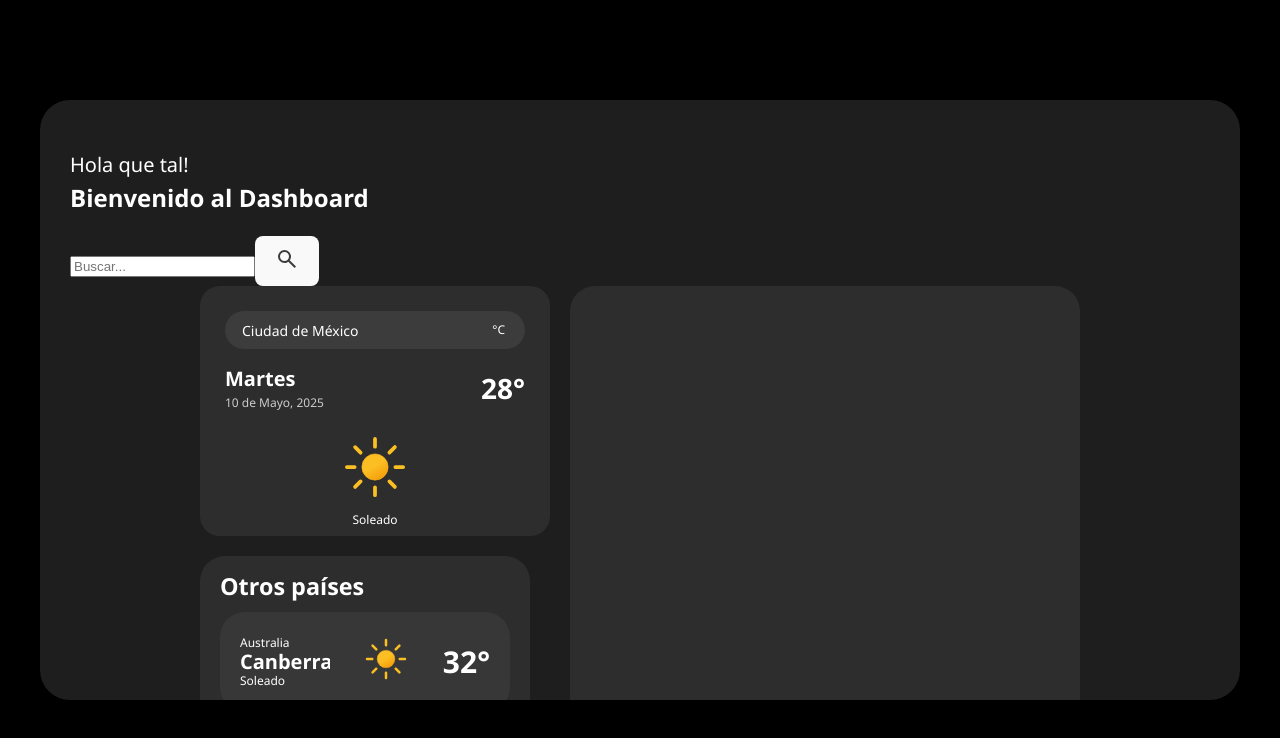
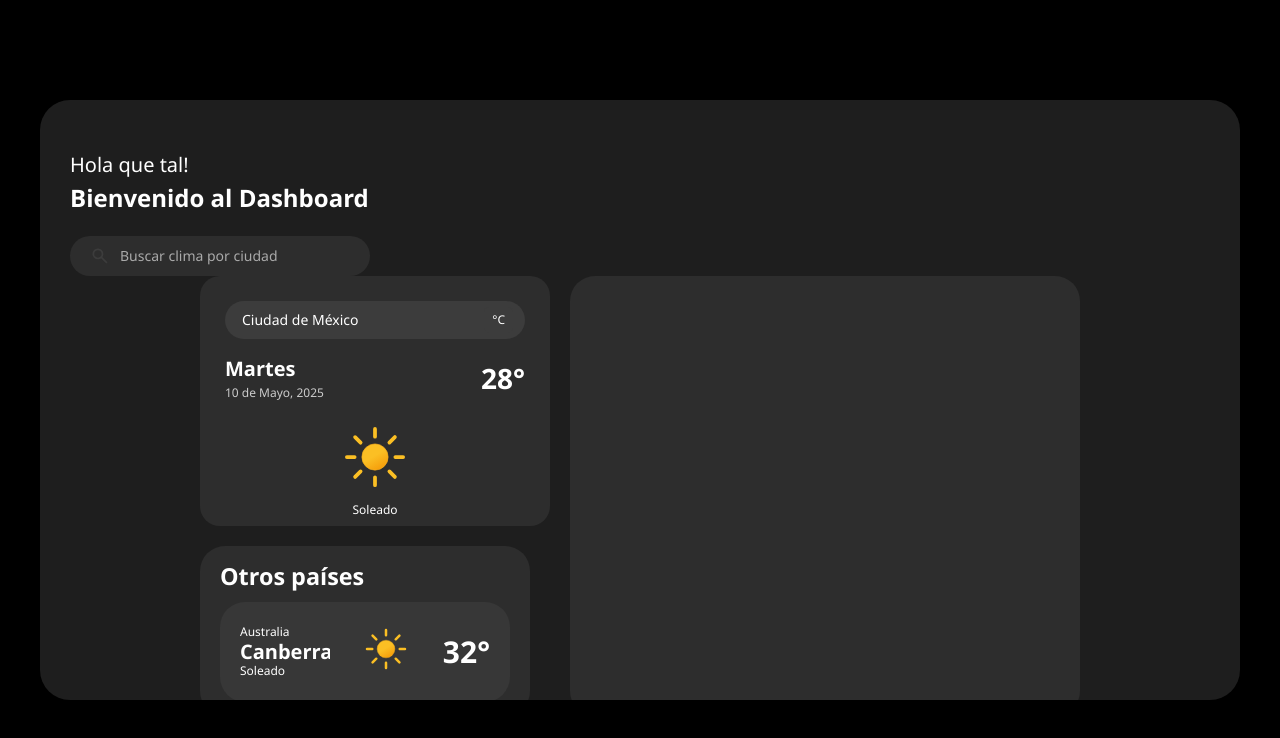
Before and after one commit to RodEsB/Dashboard-Weather, a React (Vite) app: page / in a window 1280 px wide. Shown: the top 738 px of the page. Built offline with nearby package versions, Linux system fonts and the light colour scheme.

Commit message:
Implementacion de SearchBar

```diff
--- a/src/Components/Search.tsx
+++ b/src/Components/Search.tsx
@@ -1,21 +1,21 @@
 import { useState } from 'react'
 import search from '/src/assets/search.svg'
+import './SearchBar.css'
 
 function App() {
   const [query, setQuery] = useState('')
 
   return (
     <div className="search-bar">
+    <img src={search} alt="Buscar" / >
       <input
         type="text"
-        placeholder="Buscar..."
+        placeholder="Buscar clima por ciudad"
         value={query}
         onChange={(e) => setQuery(e.target.value)}
       />
-      <button>
-        <img src={search} alt="Buscar" />
-      </button>
-    </div>
+
+     </div>
   )
 }
 
--- /dev/null
+++ b/src/Components/SearchBar.css
@@ -0,0 +1,30 @@
+.search-bar {
+    display: flex;
+    align-items: center;
+    gap: 10px;
+    background-color: #2d2d2d;
+    border-radius: 25px;
+    padding: 10px 20px;
+    width: 260px;
+    height: 45px;
+  }
+
+  .search-bar input {
+    background: none;
+    border: none;
+    outline: none;
+    color: white;
+    font-size: 14px;
+    flex: 1;
+    padding: 0;
+    font-family: inherit;
+  }
+
+  .search-bar input::placeholder {
+    color: #aaa;
+  }
+
+  .search-bar img {
+    width: 20px;
+    height: 20px;
+  }
```
